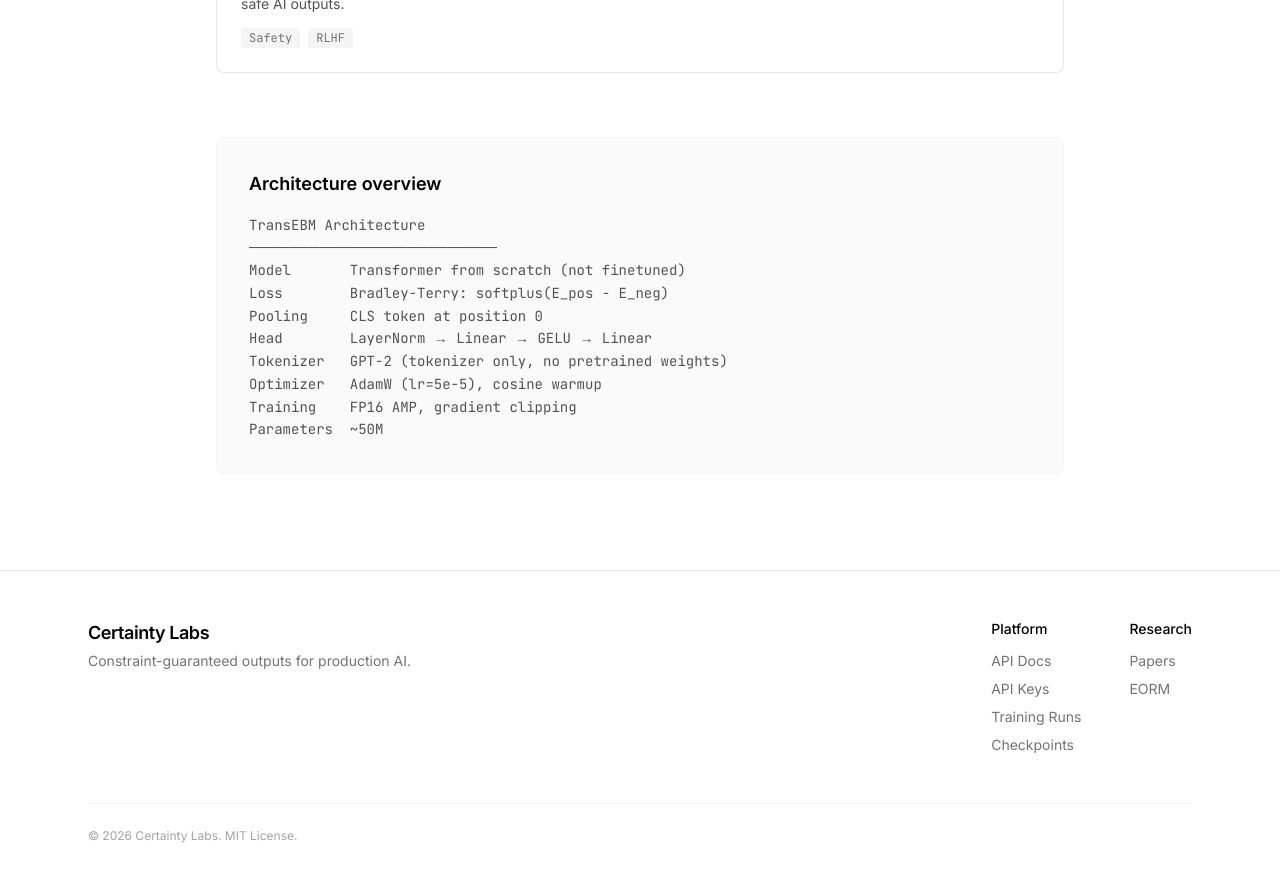
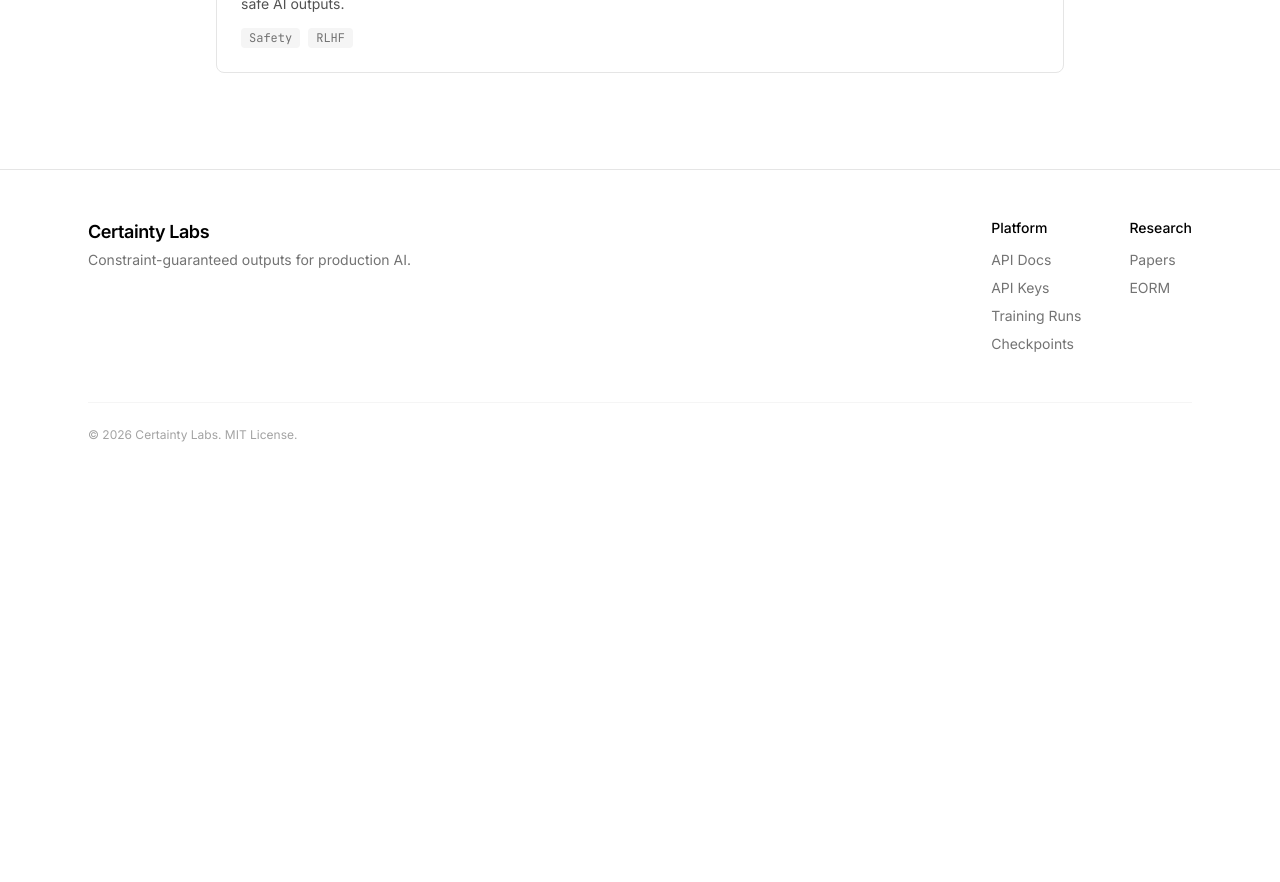
Before and after one commit to benski20/Certainty_labs, a Next.js app in the folder platform/: page /research in a window 1280 px wide. Shown: the part 1080-1962 px from the top of the page. After the commit the page ends 1571 px from the top, so only its background shows below. Built offline with nearby package versions, Linux system fonts and the light colour scheme.

Commit message:
research page updates

```diff
--- a/platform/src/app/research/page.tsx
+++ b/platform/src/app/research/page.tsx
@@ -110,26 +110,6 @@ export default function ResearchPage() {
             ))}
           </div>
 
-          <motion.div
-            initial={{ opacity: 0 }}
-            animate={{ opacity: 1 }}
-            transition={{ duration: 0.5, delay: 0.5 }}
-            className="mt-16 p-8 bg-neutral-50 rounded-lg border border-neutral-100"
-          >
-            <h3 className="text-lg font-semibold">Architecture overview</h3>
-            <div className="mt-4 font-mono text-sm text-neutral-600 leading-relaxed">
-              <pre>{`TransEBM Architecture
-─────────────────────────
-Model       Transformer from scratch (not finetuned)
-Loss        Bradley-Terry: softplus(E_pos - E_neg)
-Pooling     CLS token at position 0
-Head        LayerNorm → Linear → GELU → Linear
-Tokenizer   GPT-2 (tokenizer only, no pretrained weights)
-Optimizer   AdamW (lr=5e-5), cosine warmup
-Training    FP16 AMP, gradient clipping
-Parameters  ~50M`}</pre>
-            </div>
-          </motion.div>
         </div>
       </main>
       <Footer />
```
